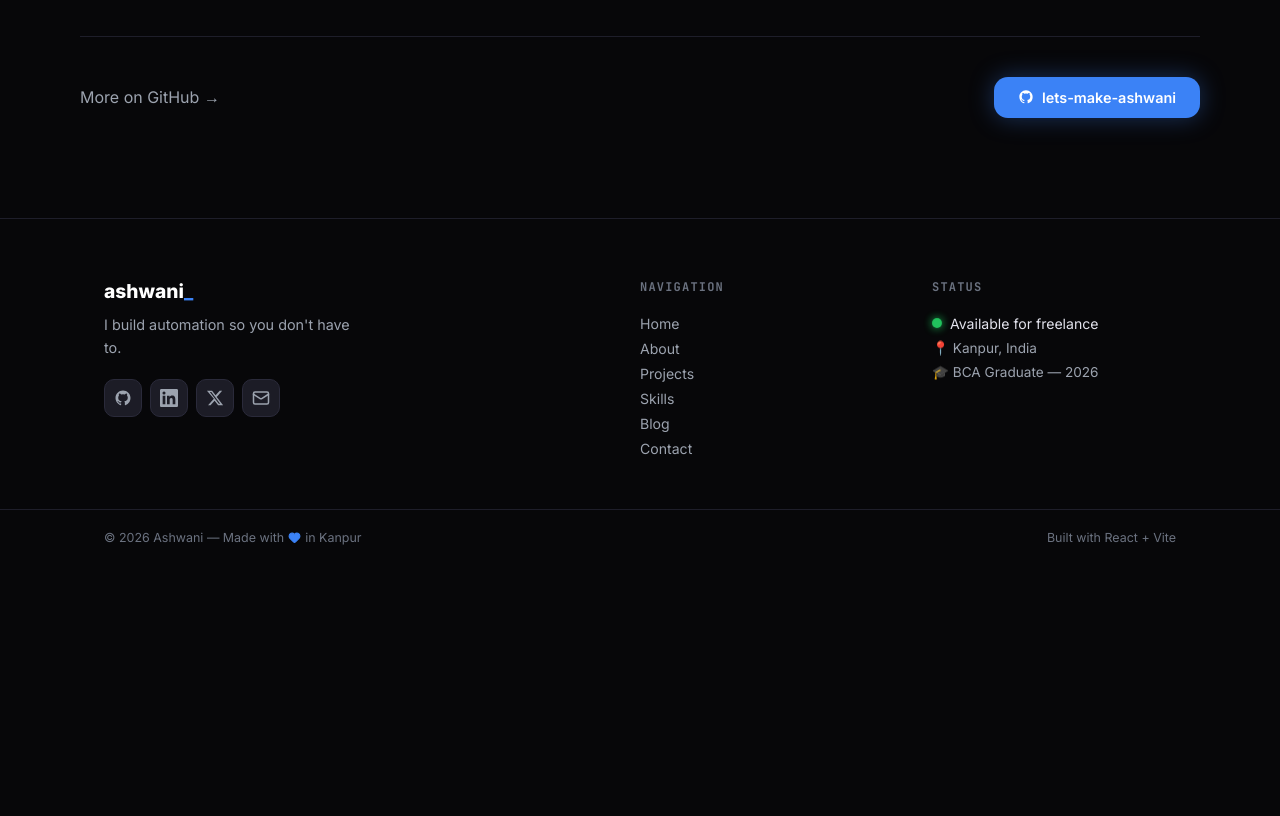
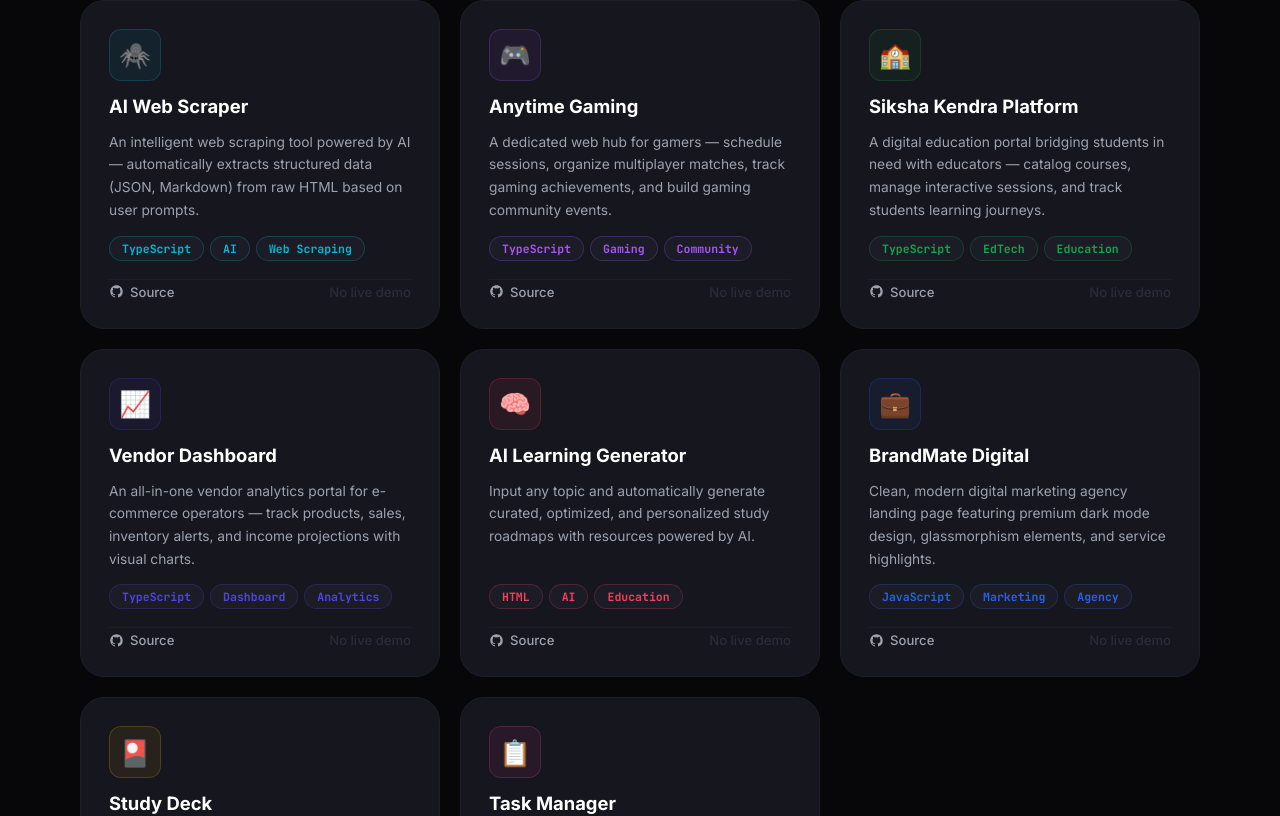
Before and after one commit to lets-make-ashwani/portfolio-website, a React (Vite) app: page /projects in a window 1280 px wide. Shown: the part 1493-2309 px from the top of the page. Before the commit the page ends 2058 px from the top, so only its background shows below. Built offline with nearby package versions, Linux system fonts and the light colour scheme.

Commit message:
Add 8 new public GitHub projects to portfolio data

```diff
--- a/src/data/projects.js
+++ b/src/data/projects.js
@@ -117,6 +117,110 @@ export const PROJECTS = [
     color: '#14b8a6',
     featured: false,
   },
+  {
+    id: 10,
+    name: 'AI Web Scraper',
+    repo: 'aiwebscraper',
+    description: 'An intelligent web scraping tool powered by AI — automatically extracts structured data (JSON, Markdown) from raw HTML based on user prompts.',
+    lang: 'TypeScript',
+    live: null,
+    github: 'https://github.com/lets-make-ashwani/aiwebscraper',
+    tags: ['TypeScript', 'AI', 'Web Scraping'],
+    emoji: '🕷️',
+    color: '#06b6d4',
+    featured: false,
+  },
+  {
+    id: 11,
+    name: 'Anytime Gaming',
+    repo: 'anytimegaming',
+    description: 'A dedicated web hub for gamers — schedule sessions, organize multiplayer matches, track gaming achievements, and build gaming community events.',
+    lang: 'TypeScript',
+    live: null,
+    github: 'https://github.com/lets-make-ashwani/anytimegaming',
+    tags: ['TypeScript', 'Gaming', 'Community'],
+    emoji: '🎮',
+    color: '#a855f7',
+    featured: false,
+  },
+  {
+    id: 12,
+    name: 'Siksha Kendra Platform',
+    repo: 'siksha-kendra-platform',
+    description: 'A digital education portal bridging students in need with educators — catalog courses, manage interactive sessions, and track students learning journeys.',
+    lang: 'TypeScript',
+    live: null,
+    github: 'https://github.com/lets-make-ashwani/siksha-kendra-platform',
+    tags: ['TypeScript', 'EdTech', 'Education'],
+    emoji: '🏫',
+    color: '#16a34a',
+    featured: false,
+  },
+  {
+    id: 13,
+    name: 'Vendor Dashboard',
+    repo: 'vender-dashboard',
+    description: 'An all-in-one vendor analytics portal for e-commerce operators — track products, sales, inventory alerts, and income projections with visual charts.',
+    lang: 'TypeScript',
+    live: null,
+    github: 'https://github.com/lets-make-ashwani/vender-dashboard',
+    tags: ['TypeScript', 'Dashboard', 'Analytics'],
+    emoji: '📈',
+    color: '#4f46e5',
+    featured: false,
+  },
+  {
+    id: 14,
+    name: 'AI Learning Generator',
+    repo: 'ai-learning-generator',
+    description: 'Input any topic and automatically generate curated, optimized, and personalized study roadmaps with resources powered by AI.',
+    lang: 'HTML',
+    live: null,
+    github: 'https://github.com/lets-make-ashwani/ai-learning-generator',
+    tags: ['HTML', 'AI', 'Education'],
+    emoji: '🧠',
+    color: '#f43f5e',
+    featured: false,
+  },
+  {
+    id: 15,
+    name: 'BrandMate Digital',
+    repo: 'brandmatedigital',
+    description: 'Clean, modern digital marketing agency landing page featuring premium dark mode design, glassmorphism elements, and service highlights.',
+    lang: 'JavaScript',
+    live: null,
+    github: 'https://github.com/lets-make-ashwani/brandmatedigital',
+    tags: ['JavaScript', 'Marketing', 'Agency'],
+    emoji: '💼',
+    color: '#2563eb',
+    featured: false,
+  },
+  {
+    id: 16,
+    name: 'Study Deck',
+    repo: 'study-deck',
+    description: 'An interactive study deck manager featuring flashcards with flipping animations, spatial repetition intervals, and study analytics.',
+    lang: 'CSS',
+    live: null,
+    github: 'https://github.com/lets-make-ashwani/study-deck',
+    tags: ['CSS', 'Flashcards', 'Productivity'],
+    emoji: '🎴',
+    color: '#eab308',
+    featured: false,
+  },
+  {
+    id: 17,
+    name: 'Task Manager',
+    repo: 'task-manager',
+    description: 'A minimalist task planner featuring Kanban-style drag-and-drop workflow columns, task prioritization, and local-storage persistence.',
+    lang: 'HTML',
+    live: null,
+    github: 'https://github.com/lets-make-ashwani/task-manager',
+    tags: ['HTML', 'Kanban', 'Workflow'],
+    emoji: '📋',
+    color: '#ec4899',
+    featured: false,
+  }
 ];
 
 export const GITHUB_URL = 'https://github.com/lets-make-ashwani';
```
